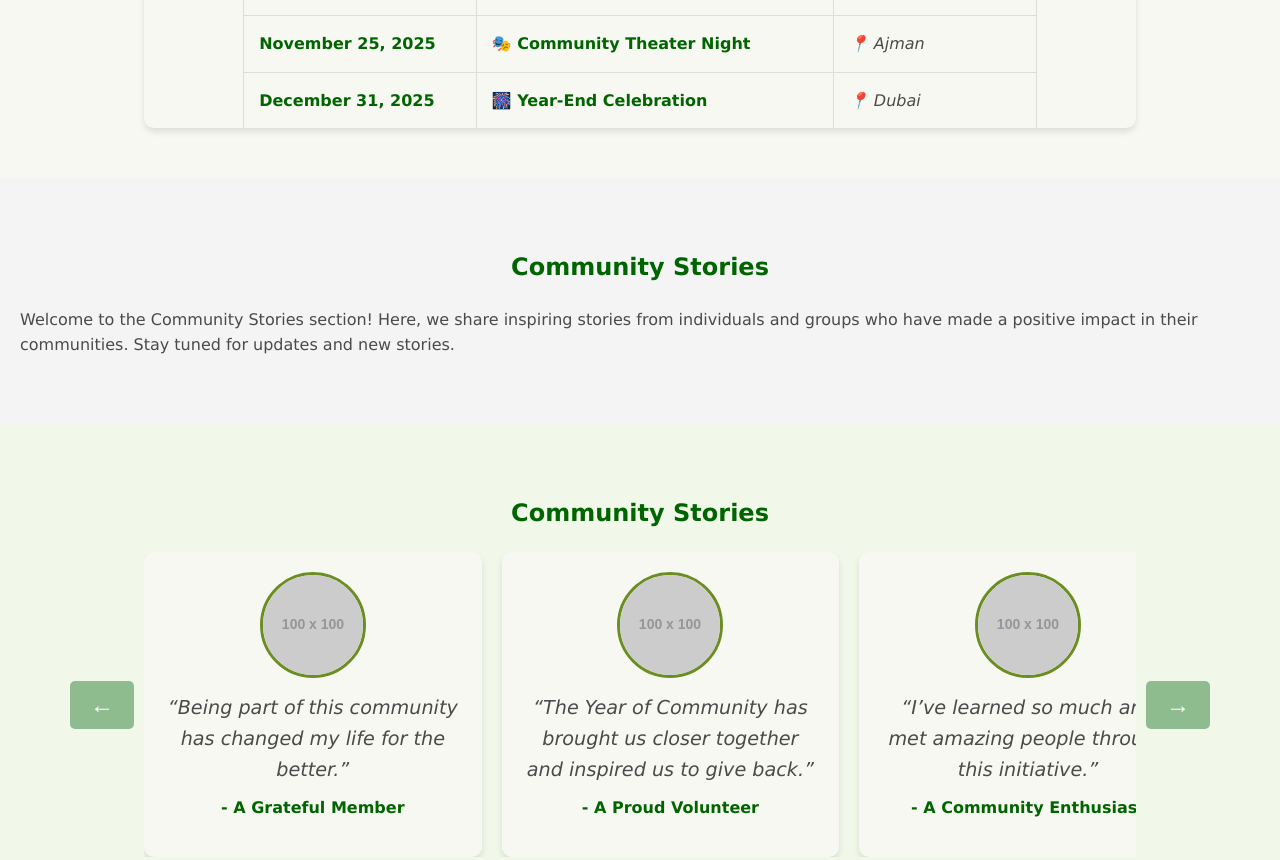
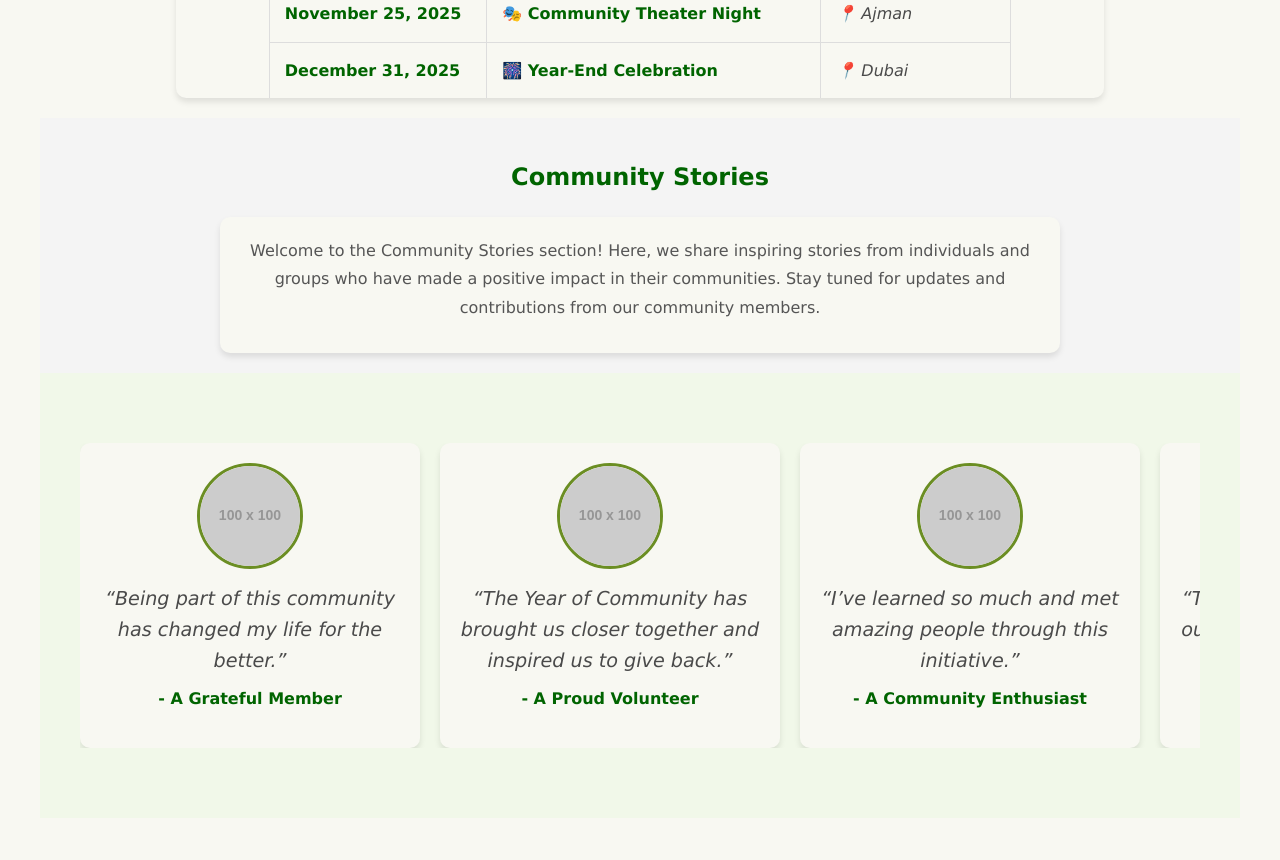
Before and after one commit to salialkaabi/Homework-April-30, a plain HTML site: page index.html in a window 1280 px wide. Shown: the part 2465-3325 px from the top of the page. Drawn offline with Linux system fonts and the light colour scheme; placeholder pictures from the web are drawn by us.

Commit message:
Removed arrows

```diff
--- a/index.html
+++ b/index.html
@@ -83,6 +83,10 @@
             flex-wrap: wrap;
         }
         .story-text-box {
+            display: flex;
+            flex-direction: column;
+            align-items: center; /* Center content horizontally */
+            text-align: center; /* Center text */
             background-color: #f8f8f2; /* Off White */
             padding: 20px;
             border-radius: 10px;
@@ -91,6 +95,13 @@
             max-width: 800px;
             color: #4a4a4a; /* Dark Grey */
         }
+
+        .story-text-box img {
+            margin-top: 20px; /* Add spacing between title and image */
+            display: block;
+            max-width: 300px;
+        }
+
         .story-text-box h2 {
             margin-top: 0;
             color: #00732f;
@@ -117,7 +128,14 @@
         }
         /* Content Sections */
         .section {
-            padding: 50px 20px;
+            display: flex;
+            flex-direction: column;
+            align-items: center;
+            justify-content: center;
+            margin: 0 auto;
+            max-width: 1200px; /* Maximum width for desktop */
+            padding: 20px;
+            box-sizing: border-box;
         }
         .section:nth-child(even) {
             background-color: #f4f4f4;
@@ -160,19 +178,25 @@
         }
         .testimonial-wrapper {
             display: flex;
-            align-items: center;
-            justify-content: center;
-            gap: 10px;
-            overflow: hidden;
-            max-width: 100%;
+            align-items: center; /* Align arrows and testimonials horizontally */
+            justify-content: space-between; /* Space arrows and testimonials */
+            width: 100%;
+            max-width: 1200px;
             margin: 0 auto;
+            padding: 20px;
+            box-sizing: border-box;
         }
+
         .testimonial-container {
             display: flex;
             gap: 20px;
-            overflow: hidden;
-            width: 80%;
+            overflow-x: auto;
             scroll-behavior: smooth;
+            flex-grow: 1; /* Allow the container to take up available space */
+        }
+
+        .arrow {
+            flex-shrink: 0; /* Prevent arrows from shrinking */
         }
         .testimonial {
             flex: 0 0 30%;
@@ -207,19 +231,6 @@
             font-weight: bold;
             color: #006400; /* Dark Green */
             margin-top: 10px;
-        }
-        .arrow {
-            background-color: #8fbc8f; /* Lighter Army Green */
-            color: white;
-            border: none;
-            border-radius: 5px;
-            padding: 10px 20px;
-            cursor: pointer;
-            font-size: 1.5rem;
-            transition: background-color 0.3s;
-        }
-        .arrow:hover {
-            background-color: #6b8e23; /* Slightly Darker Green */
         }
         .get-involved {
             text-align: center;
@@ -615,6 +626,12 @@
             text-align: center; /* Center the button container */
             margin-top: 50px; /* Add spacing from the top */
         }
+
+        .text-box {
+            display: block;
+            margin: 0 auto; /* Center the text box */
+            text-align: center; /* Center the text inside the box */
+        }
     </style>
     <script>
         let confettiTriggered = false;
@@ -662,17 +679,7 @@
         `;
         document.head.appendChild(style);
 
-        const leftArrow = document.querySelector('.left-arrow');
-        const rightArrow = document.querySelector('.right-arrow');
         const testimonialContainer = document.querySelector('.testimonial-container');
-
-        leftArrow.addEventListener('click', () => {
-            testimonialContainer.scrollBy({ left: -testimonialContainer.clientWidth / 3, behavior: 'smooth' });
-        });
-
-        rightArrow.addEventListener('click', () => {
-            testimonialContainer.scrollBy({ left: testimonialContainer.clientWidth / 3, behavior: 'smooth' });
-        });
 
         // Ensure the container has overflow-x set to scroll and white-space nowrap for horizontal scrolling
         testimonialContainer.style.overflowX = 'auto';
@@ -807,15 +814,15 @@
         </div>
     </section>
 
-    <section class="section" id="community-stories">
+    <section id="community-stories" class="section">
         <h2>Community Stories</h2>
-        <p>Welcome to the Community Stories section! Here, we share inspiring stories from individuals and groups who have made a positive impact in their communities. Stay tuned for updates and new stories.</p>
+        <div class="story-text-box">
+            <p>Welcome to the Community Stories section! Here, we share inspiring stories from individuals and groups who have made a positive impact in their communities. Stay tuned for updates and contributions from our community members.</p>
+        </div>
     </section>
 
     <section class="section testimonials">
-        <h2>Community Stories</h2>
         <div class="testimonial-wrapper">
-            <button class="arrow left-arrow">&#8592;</button>
             <div class="testimonial-container">
                 <div class="testimonial">
                     <img src="https://via.placeholder.com/100" alt="Testimonial 1" class="testimonial-image">
@@ -853,7 +860,6 @@
                     </div>
                 </div>
             </div>
-            <button class="arrow right-arrow">&#8594;</button>
         </div>
     </section>
 
```
